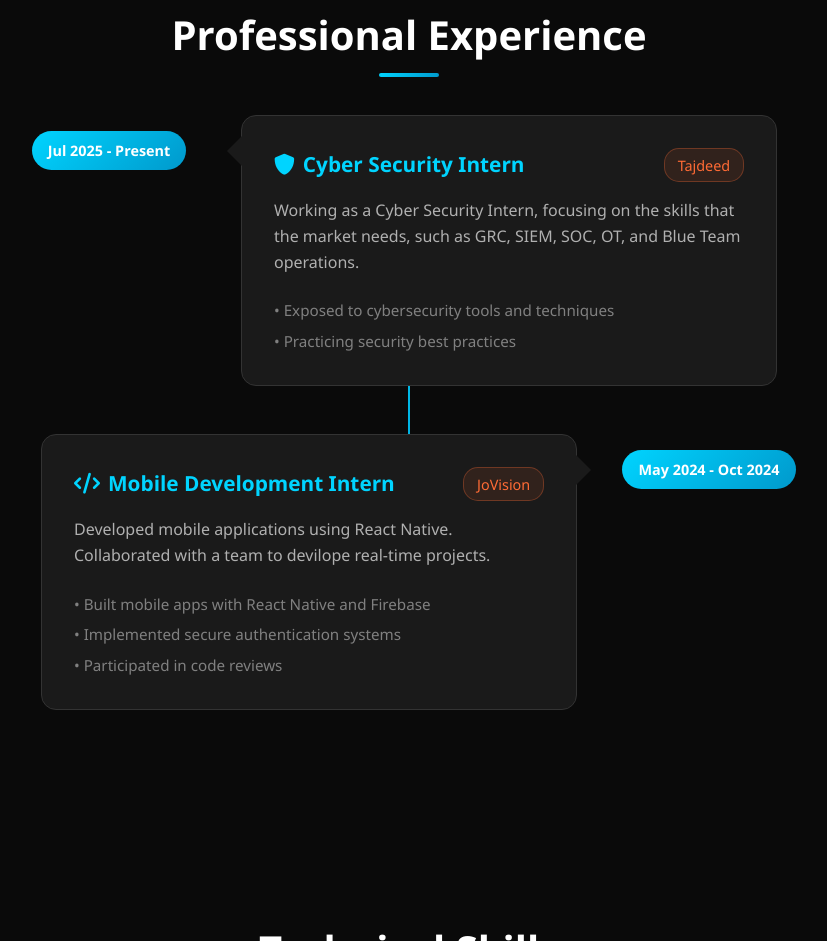
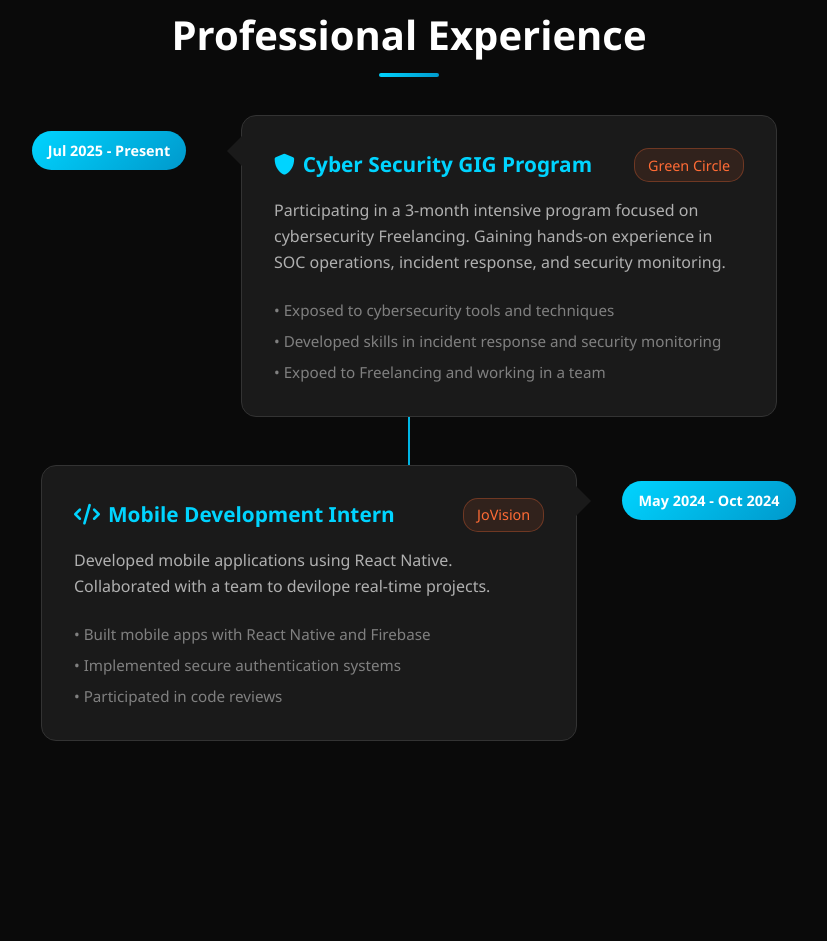
Before and after one commit to Abdel-Rahman-Amoorah/MyPortfolio, a plain HTML site: page index.html in a window 1280 px wide. Shown: the part 1633-2574 px from the top of the page, without its empty margins (231-1058 px from the left). Drawn offline with Linux system fonts and the light colour scheme.

Commit message:
Update index.html

```diff
--- a/index.html
+++ b/index.html
@@ -125,16 +125,17 @@
           </div>
           <div class="experience-content">
             <div class="experience-header">
-              <h3><i class="fas fa-shield-alt"></i> Cyber Security Intern</h3>
-              <span class="company">Tajdeed</span>
+              <h3><i class="fas fa-shield-alt"></i> Cyber Security GIG Program</h3>
+              <span class="company">Green Circle</span>
             </div>
             <p class="experience-description">
-              Working as a Cyber Security Intern, focusing on the skills that the market needs,
-              such as GRC, SIEM, SOC, OT, and Blue Team operations.
+              Participating in a 3-month intensive program focused on cybersecurity Freelancing.
+              Gaining hands-on experience in SOC operations, incident response, and security monitoring.
             </p>
             <div class="experience-achievements">
               <span class="achievement">• Exposed to cybersecurity tools and techniques</span>
-              <span class="achievement">• Practicing security best practices</span>
+              <span class="achievement">• Developed skills in incident response and security monitoring</span>
+              <span class="achievement">• Expoed to Freelancing and working in a team</span>
             </div>
           </div>
         </div>
```
